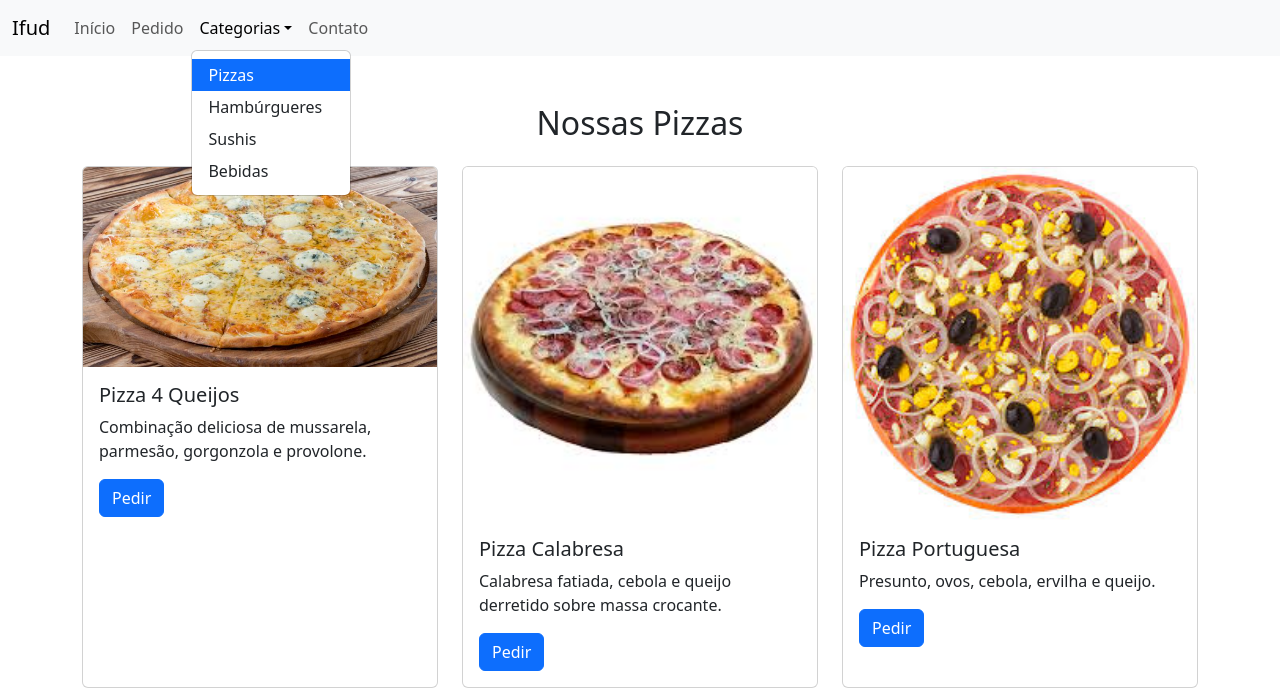
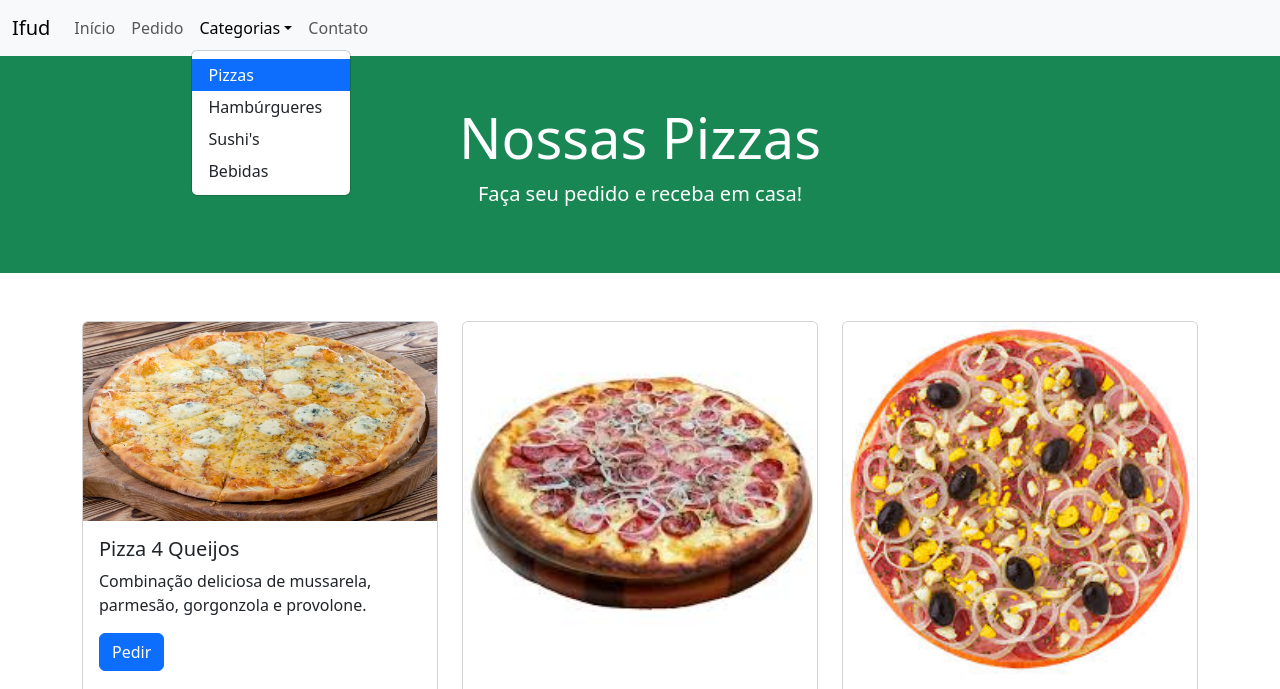
Before and after one commit to L06-web/Cardapio_Online, a plain HTML site: page pizza.html in a window 1280 px wide. Both pictures are taken after a click on the button "Categorias". Shown: the top 689 px of the page. Drawn offline with nearby package versions, Linux system fonts and the light colour scheme.

Commit message:
Update pizza.html

```diff
--- a/pizza.html
+++ b/pizza.html
@@ -19,7 +19,7 @@
             <ul class="dropdown-menu">
               <li><a class="dropdown-item active" href="#">Pizzas</a></li>
               <li><a class="dropdown-item" href="hamburguer.html">Hambúrgueres</a></li>
-              <li><a class="dropdown-item" href="sushi.html">Sushis</a></li>
+              <li><a class="dropdown-item" href="sushi.html">Sushi's</a></li>
               <li><a class="dropdown-item" href="bebida.html">Bebidas</a></li>
             </ul>
           </li>
@@ -28,9 +28,14 @@
       </div>
     </div>
   </nav>
+  <header class="bg-success text-white text-center py-5">
+    <div class="container">
+      <h1 class="display-4">Nossas Pizzas</h1>
+      <p class="lead">Faça seu pedido e receba em casa!</p>
+    </div>
+  </header>
   <section class="py-5">
     <div class="container">
-      <h2 class="text-center mb-4">Nossas Pizzas</h2>
       <div class="row">
         <div class="col-md-4 d-flex mb-4" id="pizza4queijos">
           <div class="card h-100 w-100">
```
